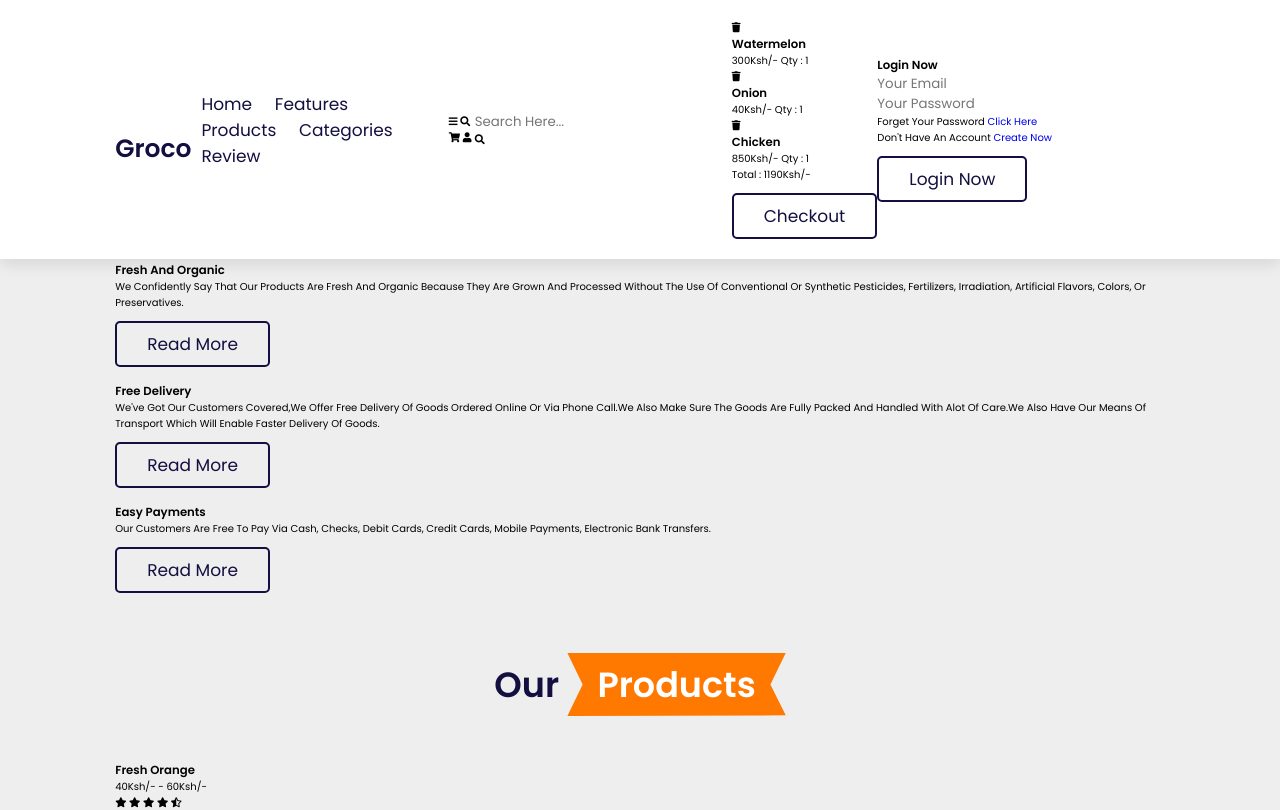
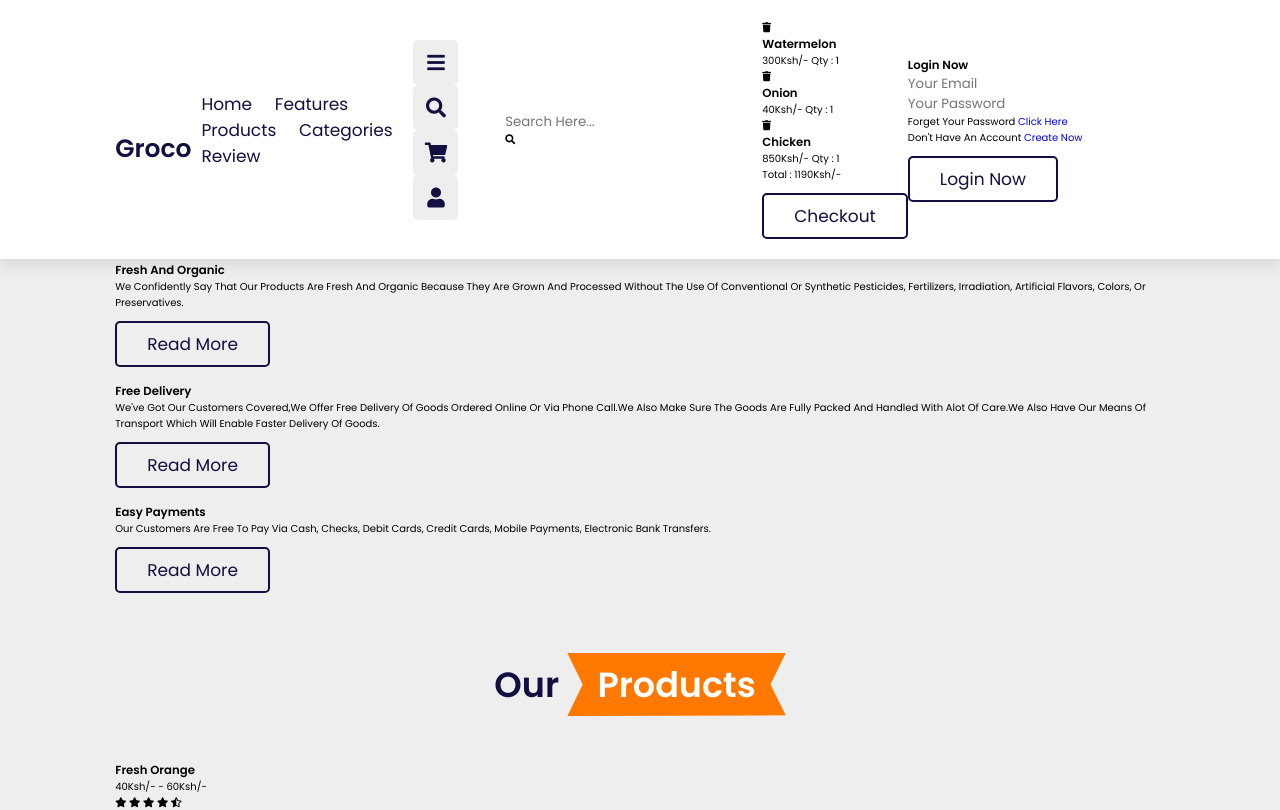
Before and after one commit to Valarie1888/my-final-project, a plain HTML site: page myfinalproject/index.html in a window 1280 px wide. Shown: the top 810 px of the page. Drawn offline with nearby package versions, Linux system fonts and the light colour scheme; files that its build step writes are made by us from their sources; a script that the page names is missing; some icons are missing.

Commit message:
it will add icons

```diff
--- a/myfinalproject/style.css
+++ b/myfinalproject/style.css
@@ -95,3 +95,25 @@ section{
     margin:0 1rem;
     color:var(--black);
 }
+
+.header .navbar a:hover{
+    color:var(--orange);
+}
+
+.header .icons div{
+    height: 4.5rem;
+    width: 4.5rem;
+    line-height: 4.5rem;
+    border-radius: .5rem;
+    background: #eee;
+    color:var(--black);
+    font-size: 2rem;
+    margin-left: .3rem;
+    cursor: pointer;
+    text-align: center;
+}
+
+.header .icons div:hover{
+    background: var(--orange);
+    color:#fff;
+}
```
